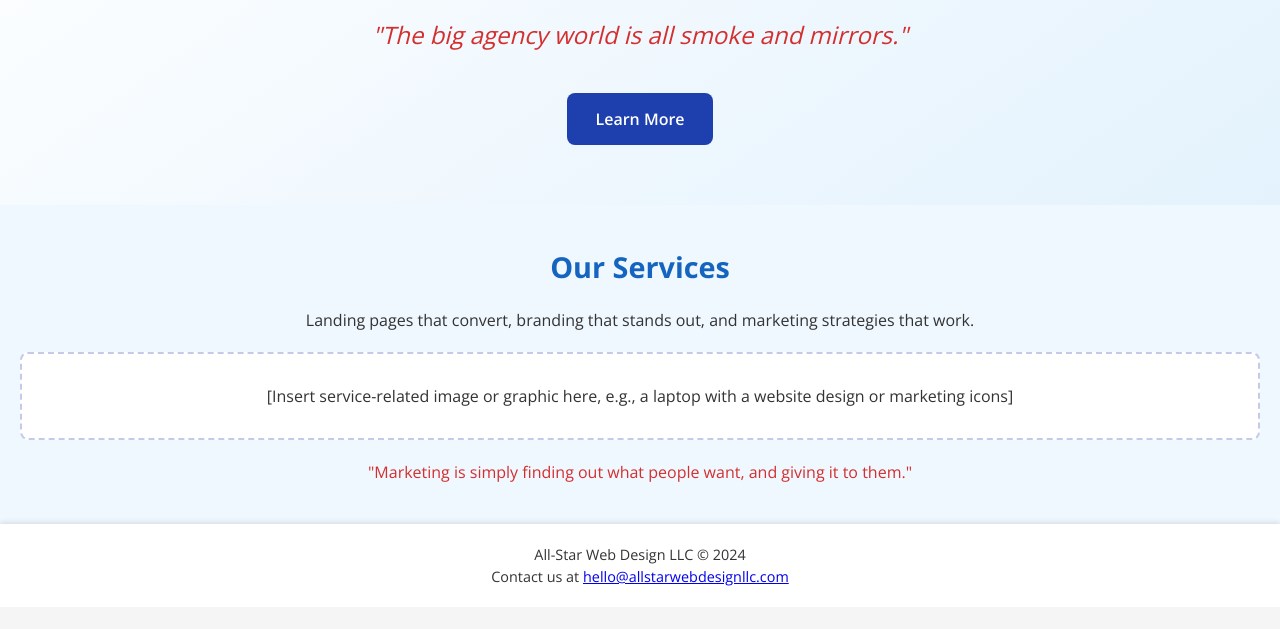
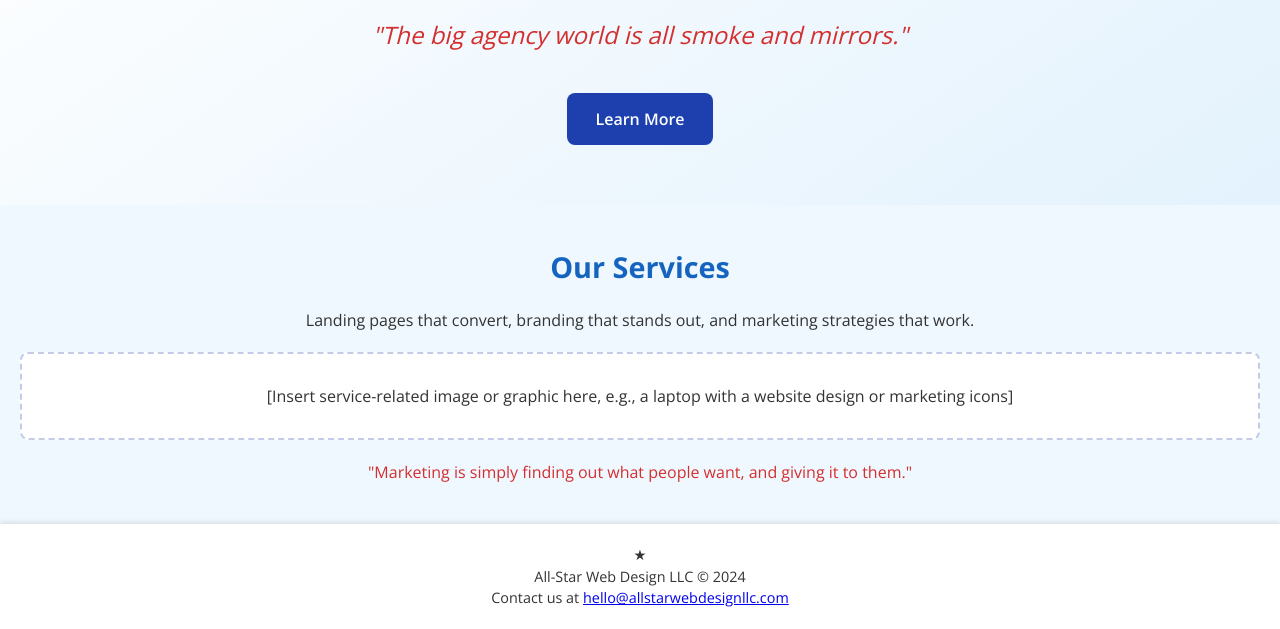
Before and after one commit to allstarwebdesignllc/allstarwebdesignllc, a plain HTML site: page second.html in a window 1280 px wide. Shown: the part 315-944 px from the top of the page. Before the commit the page ends 922 px from the top, so only its background shows below. Drawn offline with nearby package versions, Linux system fonts and the light colour scheme.

Commit message:
Update second.html

```diff
--- a/second.html
+++ b/second.html
@@ -195,6 +195,7 @@
 
     <!-- Footer Section -->
     <footer>
+        <div class="star">★</div>
         <p>All-Star Web Design LLC &copy; 2024</p>
         <p>Contact us at <a href="mailto:hello@allstarwebdesignllc.com">hello@allstarwebdesignllc.com</a></p>
     </footer>
```
